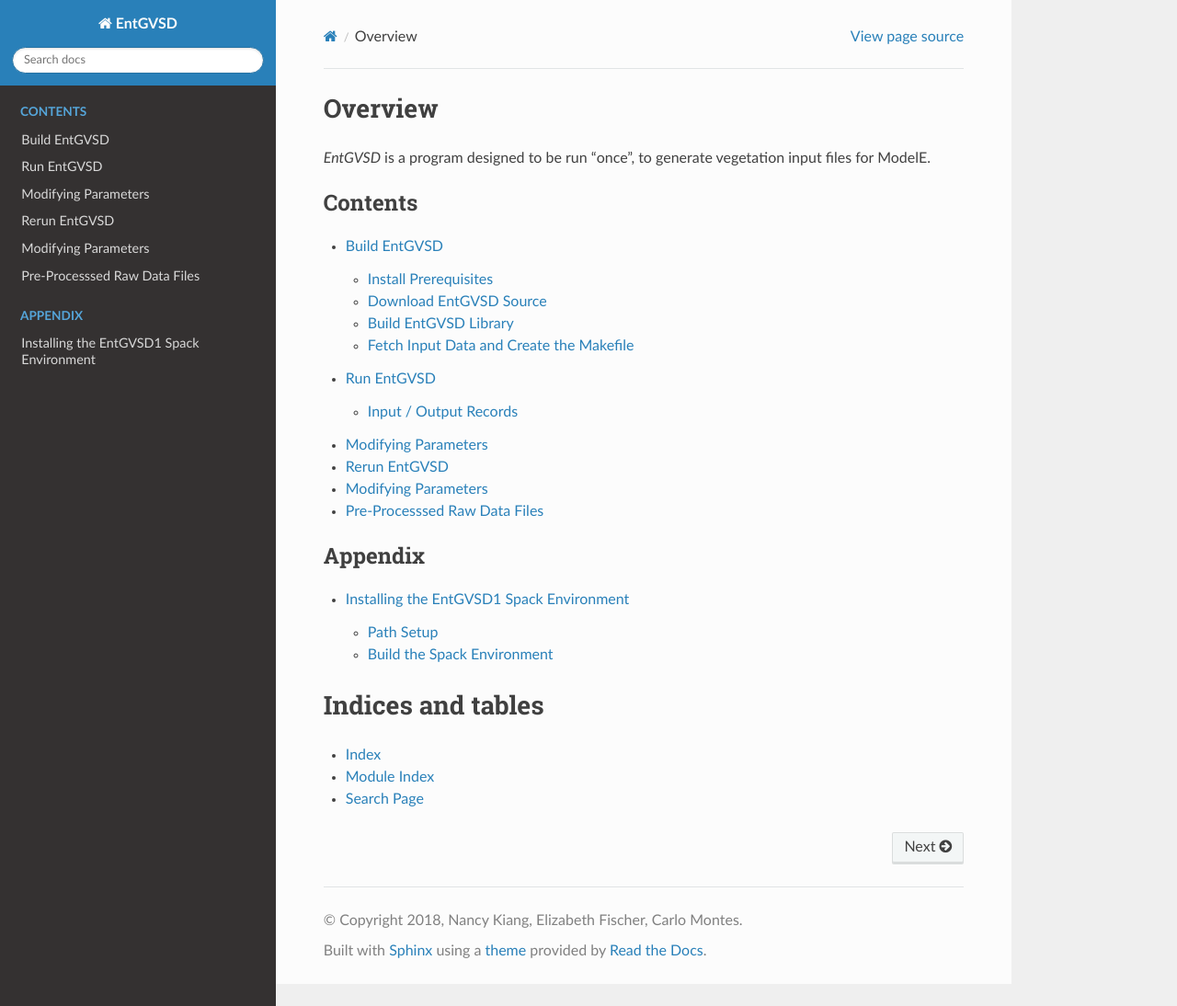
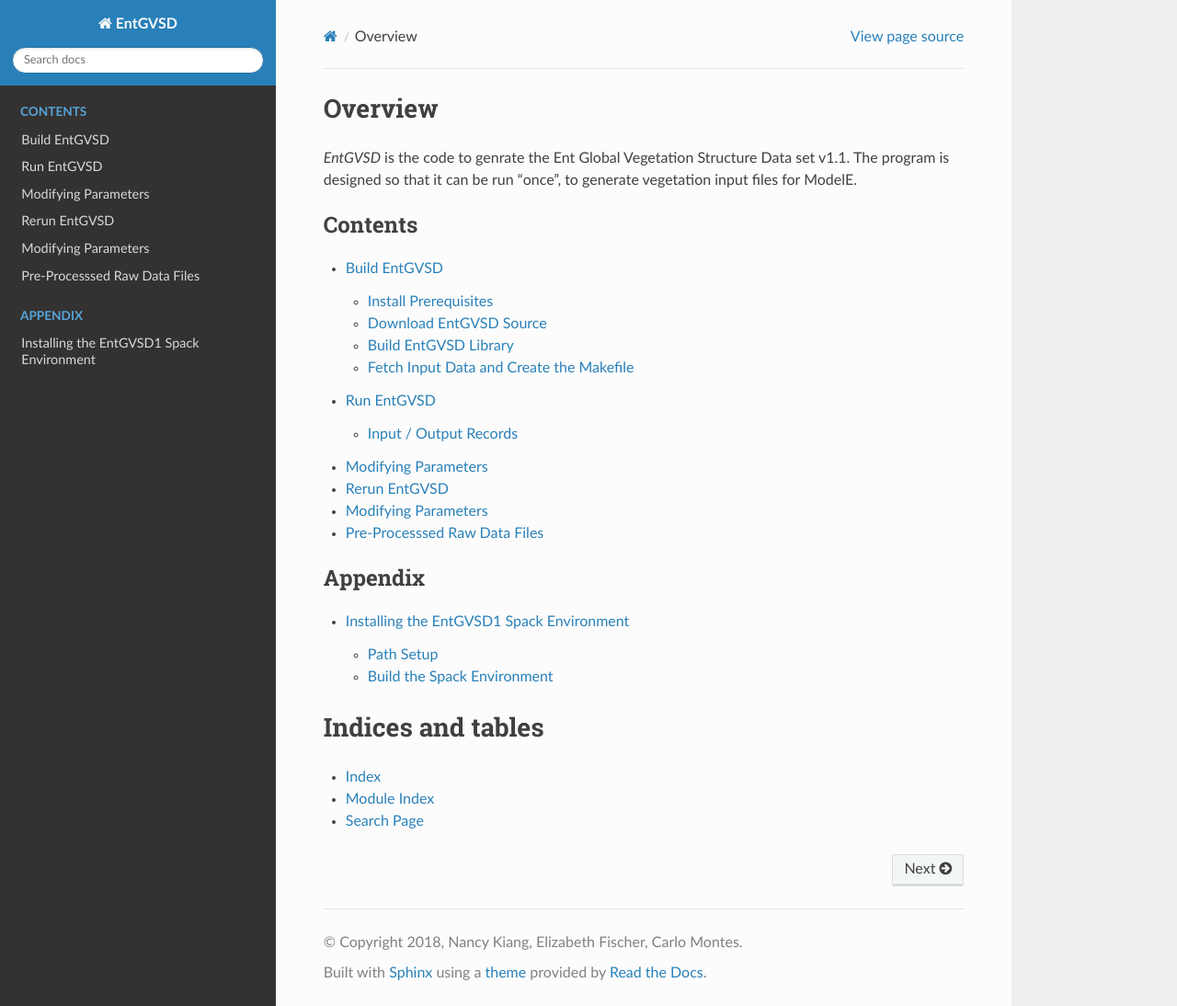
Before and after one commit to ent-tbm/entgvsd1, a Sphinx documentation site: the page built from sphinx/source/index.rst, in a window 1280 px wide and 1094 px high. Shown: the whole window at 92% size. Built offline with Sphinx 7.4.7 and the Read the Docs theme 2.0.0, drawn with Linux system fonts in a browser that asks for light colours.

Commit message:
Doc edit.

```diff
--- a/sphinx/source/index.rst
+++ b/sphinx/source/index.rst
@@ -6,7 +6,7 @@
 Overview
 ========
 
-*EntGVSD* is a program designed to be run "once", to generate vegetation input files for ModelE.
+*EntGVSD* is the code to genrate the Ent Global Vegetation Structure Data set v1.1.  The program is designed so that it can be run "once", to generate vegetation input files for ModelE.
 
 
 .. toctree::
```
